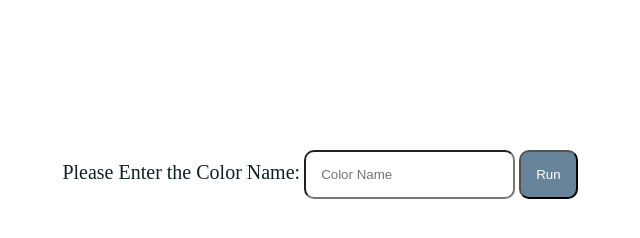
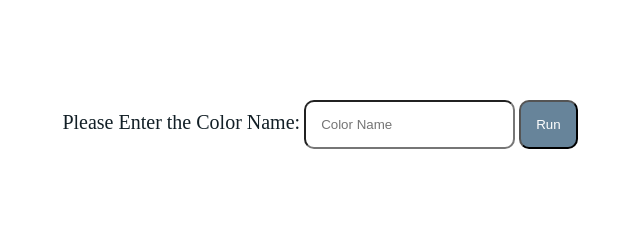
Before and after one commit to simamatin/coloredBoxes, a plain HTML site: page index.html in a window 1280 px wide. Shown: the whole page, without its empty margins (320-960 px from the left). Drawn offline with Linux system fonts and the light colour scheme.

Commit message:
change margin

```diff
--- a/css/style.css
+++ b/css/style.css
@@ -25,7 +25,7 @@ body {
 .change-input,
 .change-btn {
     padding: 15px;
-    margin: 150px 0;
+    margin: 100px 0;
     border-radius: 10px;
     outline: none;
 }
```
